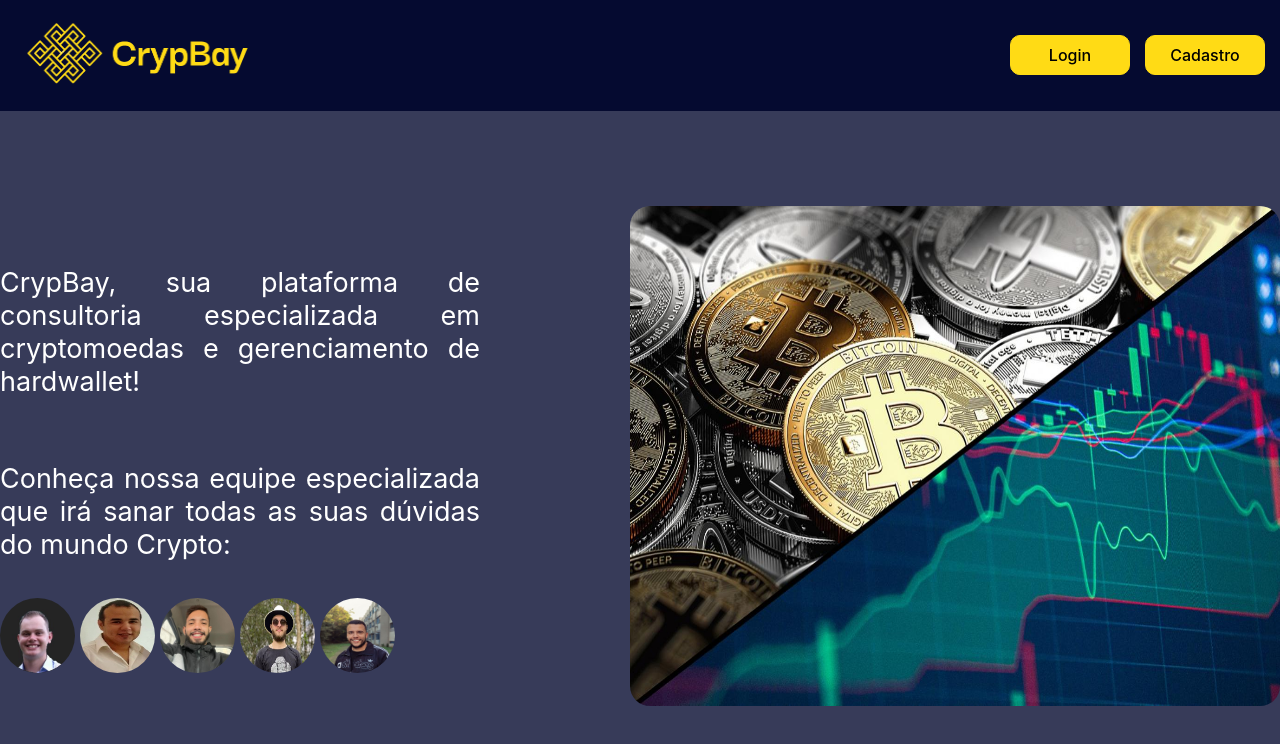
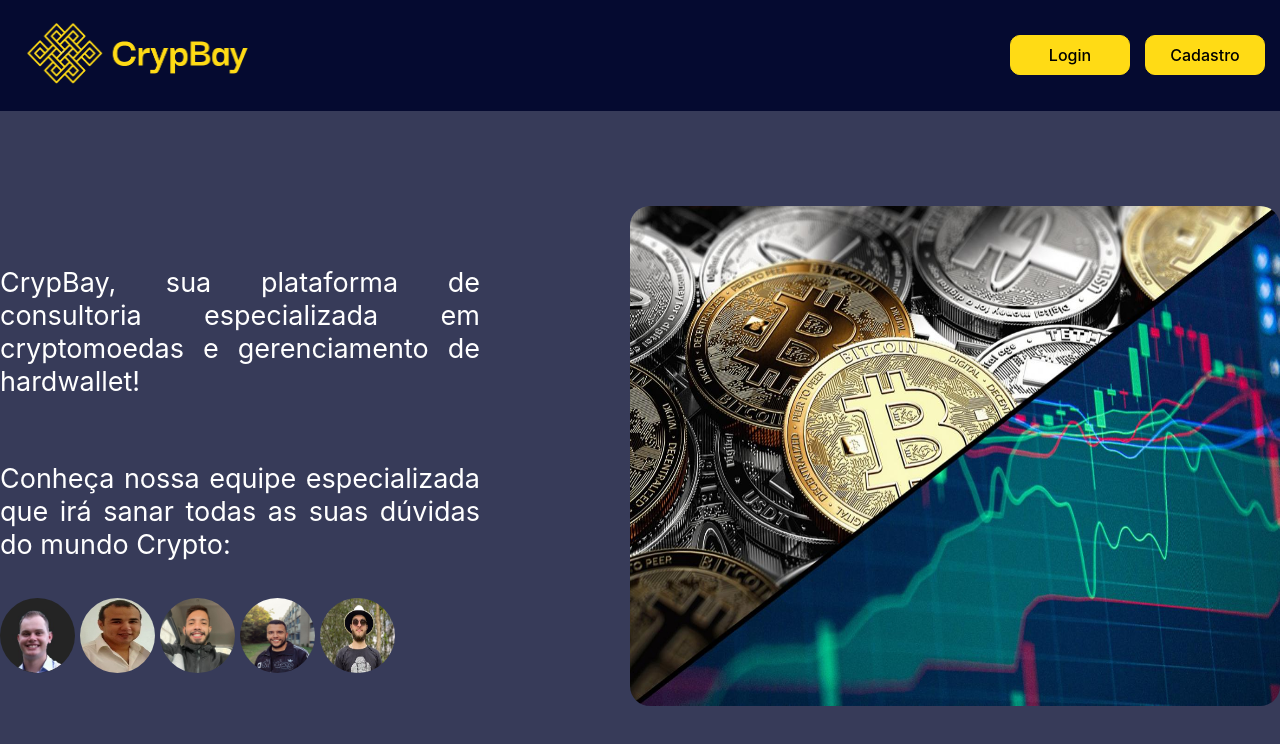
Before and after one commit to danielviana10/crypbay, a React (Vite) app: page / in a window 1280 px wide. Shown: the top 744 px of the page. Built offline with nearby package versions, Linux system fonts and the light colour scheme.

Commit message:
featureTeste2

```diff
--- a/src/pages/HomePage/index.tsx
+++ b/src/pages/HomePage/index.tsx
@@ -34,8 +34,8 @@ export const HomePage = () => {
                     <img src={Enrique} alt="DevEnrique" />
                     <img src={Ricardo} alt="DevRicardo" />
                     <img src={Daniel} alt="DevDaniel" />
+                    <img src={Germano} alt="DevGermano" />
                     <img src={Emanuel} alt="DevEmanuel" />
-                    <img src={Germano} alt="DevGermano" />
                 </div>
             </StyledDivApresentation>
             <StyledImgDiv>
```
